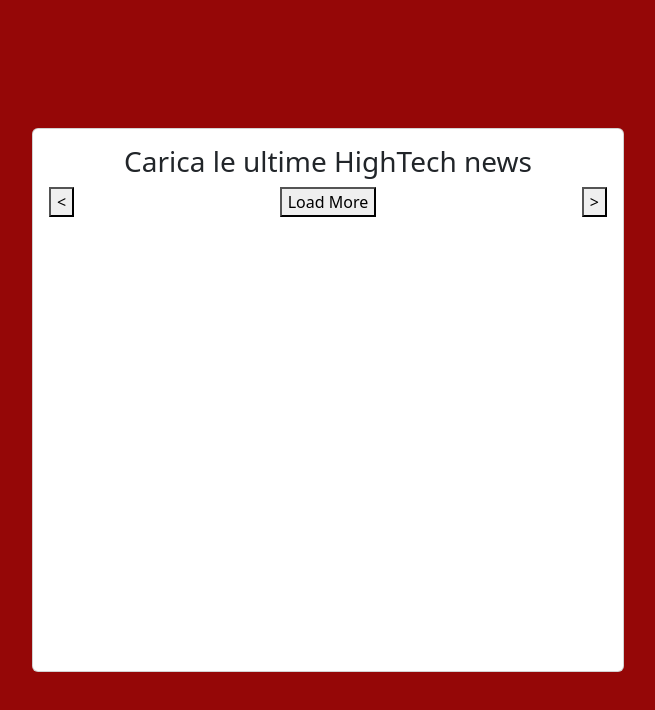
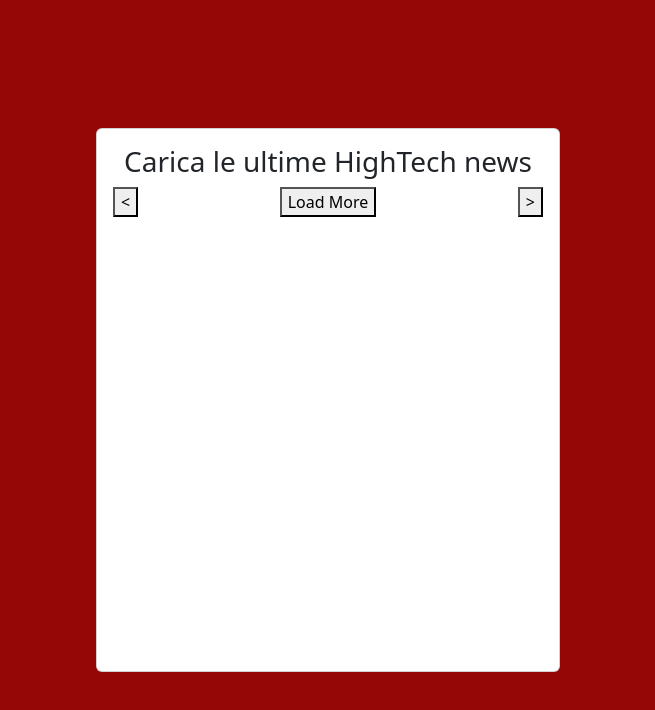
Before and after one commit to Gabri02/NewsBurst, a website built with webpack: page src/html/index.html in a window 1280 px wide. Shown: the whole page, without its empty margins (312-967 px from the left). Built offline with nearby package versions, Linux system fonts and the light colour scheme; no server answers.

Commit message:
Update index.html

```diff
--- a/src/html/index.html
+++ b/src/html/index.html
@@ -14,7 +14,7 @@
     <main class="container-fluid min-vh-100 p-0">
         <div class="row w-100 m-0">
             <div class="col-12 min-vh-100 d-flex justify-content-center align-items-center p-0">
-                <div class="card" style="width: 37rem; min-height: 34rem;">
+                <div class="card" style="width: 29rem; min-height: 34rem;">
                     <div class="card-body">
                         <h3 class="card-title text-center">Carica le ultime HighTech news</h3>
                         <div id="newsDiv"></div>
```
